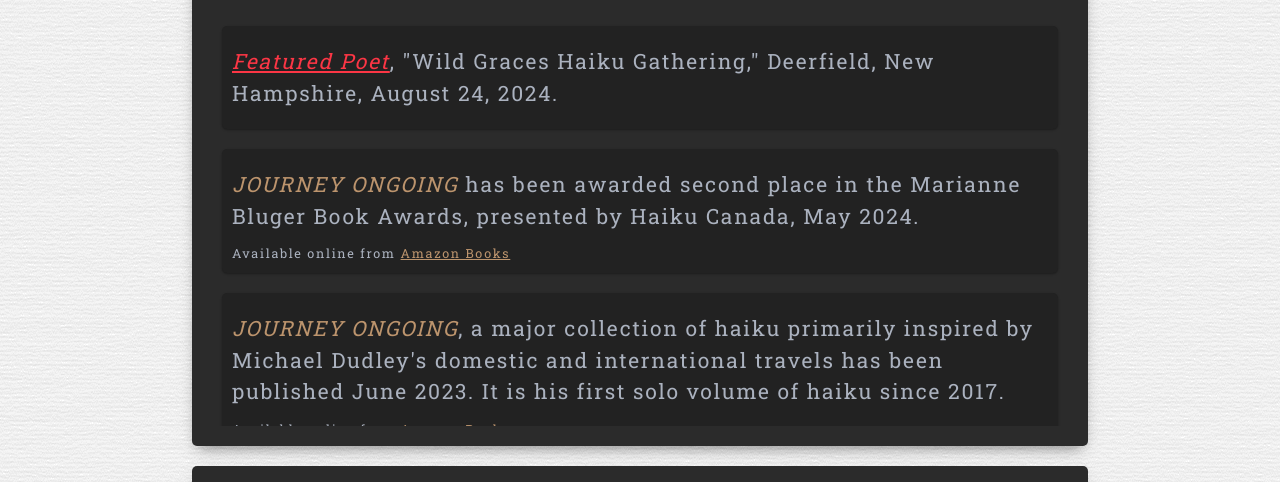
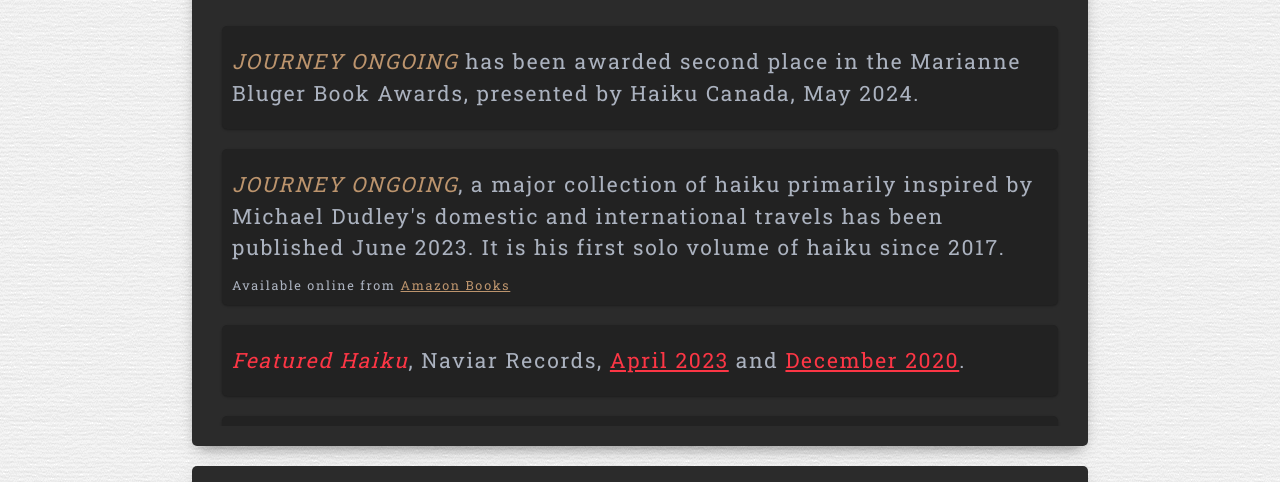
Before and after one commit to ullibodnar/author-site, a plain HTML site: page index.html in a window 1280 px wide. Shown: the part 251-733 px from the top of the page. Drawn offline with nearby package versions, Linux system fonts and the light colour scheme; a web font is replaced by a local one.

Commit message:
Edit announcements

```diff
--- a/index.html
+++ b/index.html
@@ -444,19 +444,9 @@
           <div class='scrollableannouncements collapsed'>
             <div class="announcementsblock">
               <p>
-                <a target="_blank" href="http://www.wildgraces.com/Haiku-Gathering.html"
-                  target="_blank" class="red-italics">Featured
-                  Poet</a>, "Wild Graces Haiku Gathering," Deerfield, New Hampshire, August 24, 2024.
-              </p>
-            </div>
-            <div class="announcementsblock">
-              <p>
                 <span class="brown-italics">JOURNEY
                   ONGOING</span> has been awarded second place in the Marianne Bluger Book Awards, presented by Haiku Canada, May 2024.
               </p>
-              <small>Available online from <a href="https://a.co/d/052Sb3X" target="_blank" class="brown">Amazon
-                  Books</a>
-              </small>
             </div>
             <div class="announcementsblock">
               <p>
```
